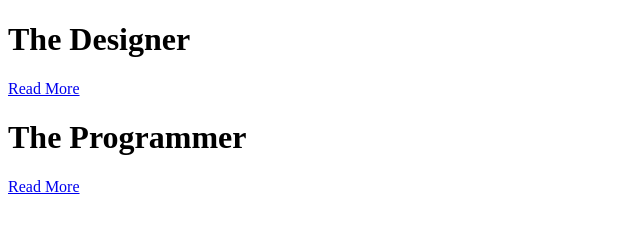
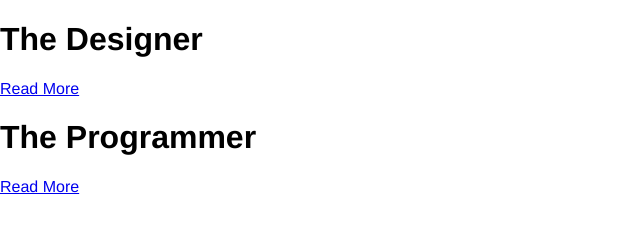
Before and after one commit to infiniteoo/HTMLCSS-split_landing_page, a plain HTML site: page index.html in a window 1280 px wide. Shown: the whole page, without its empty margins (0-640 px from the left). Drawn offline with Linux system fonts and the light colour scheme.

Commit message:
styled out html & body.

```diff
--- a/css/style.css
+++ b/css/style.css
@@ -8,3 +8,13 @@
   --other-width: 25%;
   --speed: 1000ms;
 }
+
+html,
+body {
+  padding: 0;
+  margin: 0;
+  font-family: "Franklin Gothic Medium", "Arial Narrow", Arial, sans-serif;
+  width: 100%;
+  height: 100%;
+  overflow-x: hidden;
+}
```
